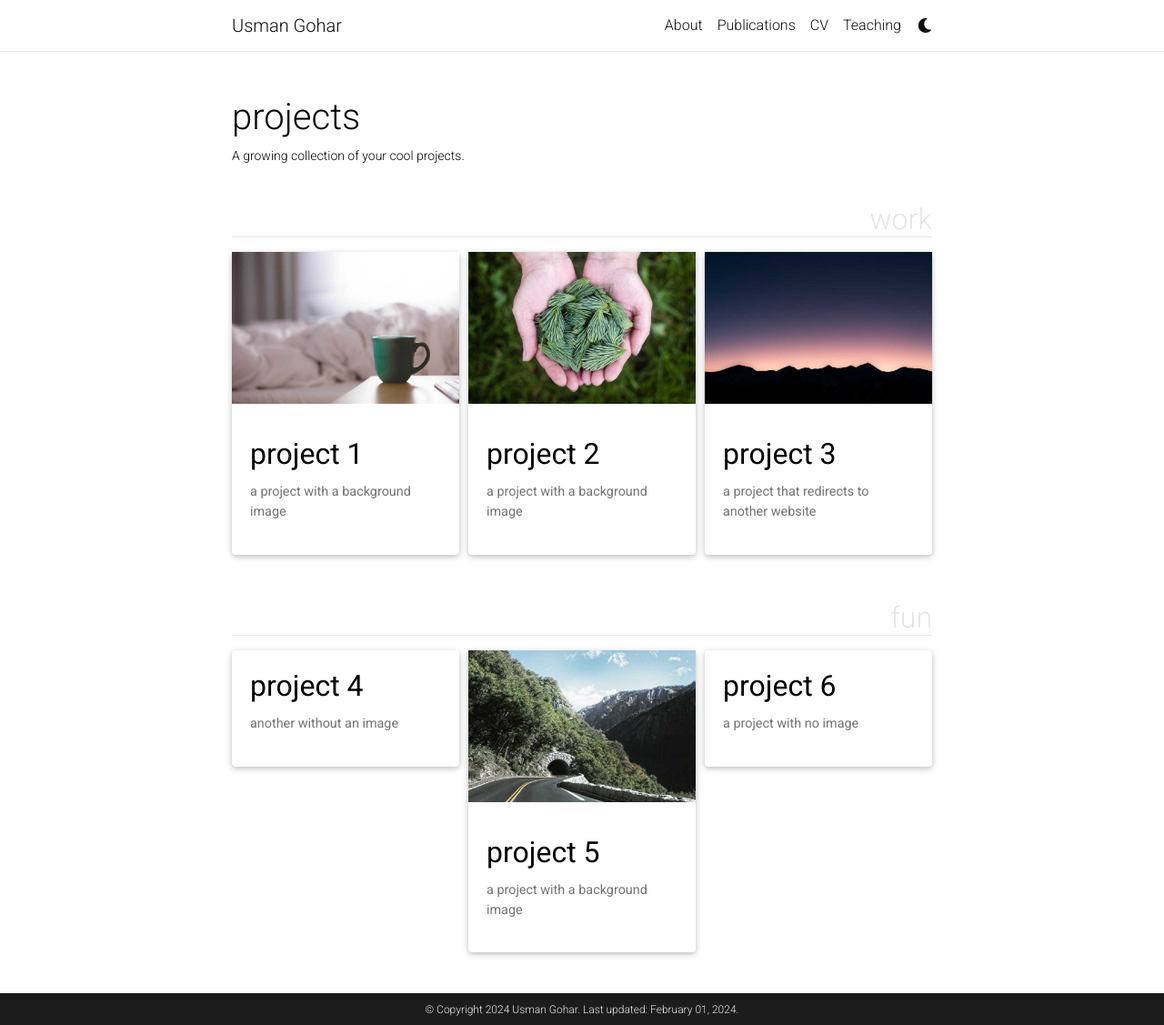
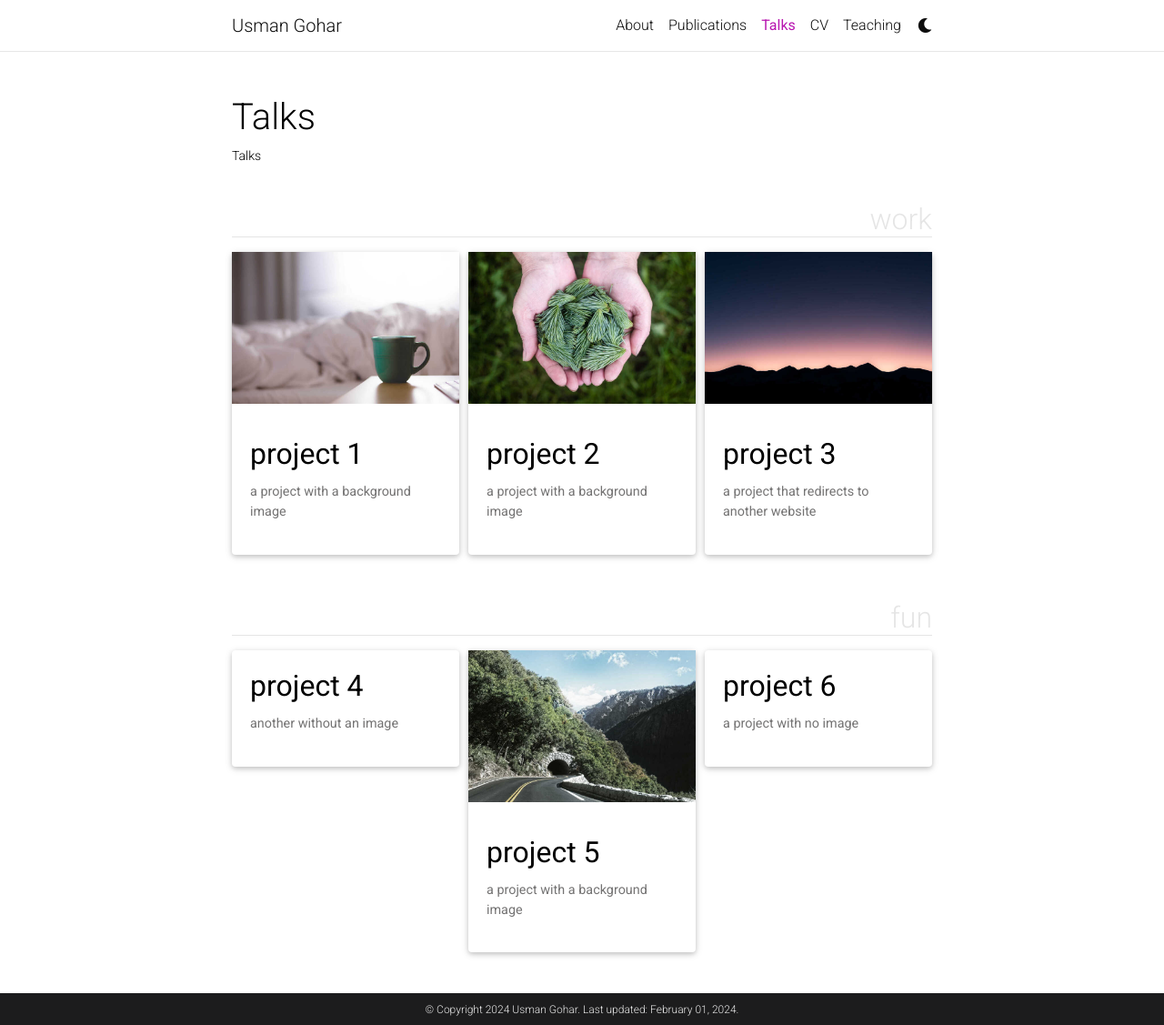
Before and after one commit to UsmanGohar/usmangohar.github.io, a Jekyll site: the page built from _pages/projects.md, in a window 1280 px wide and 1127 px high. Shown: the whole window at 91% size. Built offline with Jekyll 4.4.1, drawn with Linux system fonts in a browser that asks for light colours; full-size pictures stand in for the smaller copies a plugin makes; comment, search, counter and statistics services are not loaded; a style sheet for code colours, icons or effects is not loaded.

Commit message:
Update projects.md

```diff
--- a/_pages/projects.md
+++ b/_pages/projects.md
@@ -1,9 +1,9 @@
 ---
 layout: page
-title: projects
+title: Talks
 permalink: /projects/
-description: A growing collection of your cool projects.
-nav: false
+description: Talks
+nav: true
 nav_order: 2
 display_categories: [work, fun]
 horizontal: false
```
